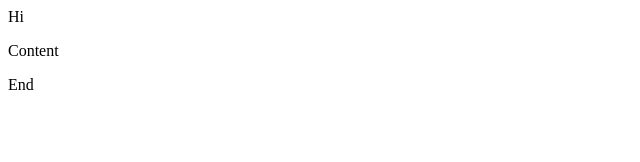
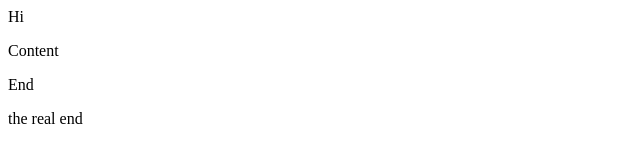
Before and after one commit to nvs37/demo, a plain HTML site: page index.html in a window 1280 px wide. Shown: the full height of the page, 0-640 px from the left. Drawn offline with Linux system fonts and the light colour scheme.

Commit message:
the real end

```diff
--- a/index.html
+++ b/index.html
@@ -1,3 +1,4 @@
 <p>Hi</p>
 <p>Content</p>
 <p>End</p>
+<p>the real end</p>
```
